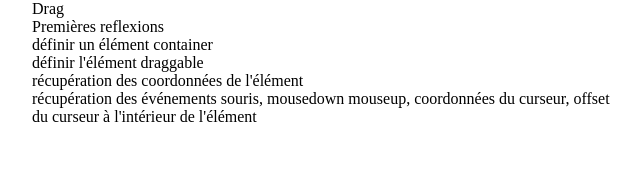
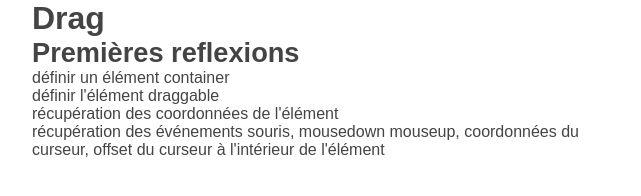
Before and after one commit to Grosloup/dragndrop3, a plain HTML site: page index.html in a window 1280 px wide. Shown: the whole page, without its empty margins (313-954 px from the left). Drawn offline with Linux system fonts and the light colour scheme.

Commit message:
css/scss

```diff
--- a/scss/master.scss
+++ b/scss/master.scss
@@ -3,3 +3,24 @@
 @import "normalize";
 @import "mixins";
 @import "grid";
+
+body{
+  font-family: Arial, sans-serif;
+  font-size: 16px;
+  color: #444;
+}
+
+h1,
+h2,
+h3,
+h4,
+h5,
+h6 {
+  font-weight: 700;
+}
+h1 { font-size: 2em;}
+h2 { font-size: 1.7em;}
+h3 { font-size: 1.5em;}
+h4 { font-size: 1.3em;}
+h5 { font-size: 1.1em;}
+h6 { font-size: 2em;}
```
Also changed, not shown: css/master.css.
